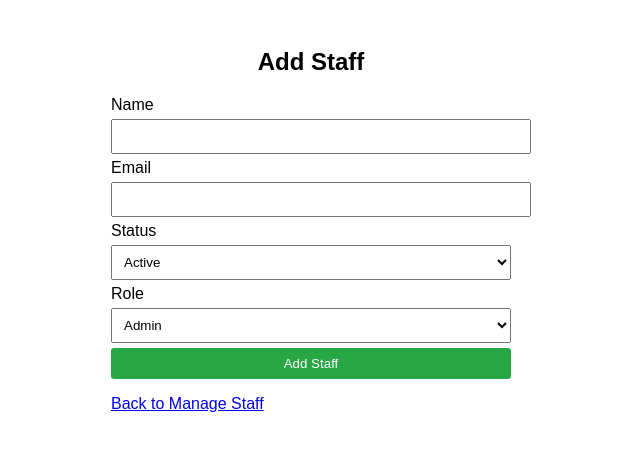
After one commit to junquanlim0729/Online-Cube-Website, a PHP site: page /admin_add_staff.php in a window 1280 px wide. The commit adds this page. Shown: the top 451 px of the page, without its empty margins (329-969 px from the left). Run offline with PHP 8.4, Linux system fonts and the light colour scheme.

Commit message:
07/30 1300

```diff
--- /dev/null
+++ b/Cube-Website/Admin/admin_add_staff.php
@@ -0,0 +1,92 @@
+<?php
+// session_start() is handled by admin_home.php
+require_once 'dataconnection.php';
+
+$messages = [];
+$staff_name = '';
+$staff_email = '';
+$staff_status = 1; // Default to Active
+$staff_role = 'Admin'; // Default to Admin
+
+if ($_SERVER["REQUEST_METHOD"] == "POST" && isset($_POST['submit_add'])) {
+    $staff_name = trim($_POST['staff_name']);
+    $staff_email = trim($_POST['staff_email']);
+    $staff_status = isset($_POST['staff_status']) ? 1 : 0;
+    $staff_role = trim($_POST['staff_role']);
+
+    if (empty($staff_name) || empty($staff_email)) {
+        $messages[] = "Name and email are required.";
+    } elseif (!filter_var($staff_email, FILTER_VALIDATE_EMAIL)) {
+        $messages[] = "Invalid email format.";
+    } else {
+        $check_sql = "SELECT Staff_ID FROM Staff WHERE Staff_Email = ?";
+        $check_stmt = mysqli_prepare($conn, $check_sql);
+        mysqli_stmt_bind_param($check_stmt, "s", $staff_email);
+        mysqli_stmt_execute($check_stmt);
+        mysqli_stmt_store_result($check_stmt);
+        if (mysqli_stmt_num_rows($check_stmt) > 0) {
+            $messages[] = "Email already exists.";
+        } else {
+            $insert_sql = "INSERT INTO Staff (Staff_Name, Staff_Email, Staff_Status, Staff_Role) VALUES (?, ?, ?, ?)";
+            $insert_stmt = mysqli_prepare($conn, $insert_sql);
+            mysqli_stmt_bind_param($insert_stmt, "ssis", $staff_name, $staff_email, $staff_status, $staff_role);
+            if (mysqli_stmt_execute($insert_stmt)) {
+                mysqli_stmt_close($insert_stmt);
+                header("Location: ?page=admin_manage_staff.php&add=success");
+                exit();
+            } else {
+                $messages[] = "Failed to add staff. Please try again.";
+            }
+        }
+        mysqli_stmt_close($check_stmt);
+    }
+}
+
+mysqli_close($conn);
+?>
+
+<!DOCTYPE html>
+<html lang="en">
+<head>
+    <meta charset="utf-8">
+    <meta name="viewport" content="width=device-width, initial-scale=1">
+    <title>Add Staff</title>
+    <style>
+        body { font-family: Arial, sans-serif; padding: 20px; }
+        .container { max-width: 400px; margin: 0 auto; }
+        h2 { text-align: center; }
+        .message { text-align: center; color: #ff0000; }
+        input, select { width: 100%; padding: 8px; margin: 5px 0; }
+        button { width: 100%; padding: 8px; background: #28a745; color: white; border: none; border-radius: 3px; }
+        button:hover { background: #218838; }
+    </style>
+</head>
+<body>
+    <div class="container">
+        <h2>Add Staff</h2>
+        <?php if (!empty($messages)): ?>
+            <div class="message"><?php echo $messages[0]; ?></div>
+        <?php endif; ?>
+
+        <form method="POST" action="">
+            <label>Name</label>
+            <input type="text" name="staff_name" value="<?php echo htmlspecialchars($staff_name); ?>" required><br>
+            <label>Email</label>
+            <input type="email" name="staff_email" value="<?php echo htmlspecialchars($staff_email); ?>" required><br>
+            <label>Status</label>
+            <select name="staff_status">
+                <option value="1" <?php echo $staff_status ? 'selected' : ''; ?>>Active</option>
+                <option value="0" <?php echo !$staff_status ? 'selected' : ''; ?>>Blocked</option>
+            </select><br>
+            <label>Role</label>
+            <select name="staff_role">
+                <option value="Admin" <?php echo $staff_role === 'Admin' ? 'selected' : ''; ?>>Admin</option>
+                <option value="Super Admin" <?php echo $staff_role === 'Super Admin' ? 'selected' : ''; ?>>Super Admin</option>
+            </select><br>
+            <button type="submit" name="submit_add">Add Staff</button>
+        </form>
+
+        <p><a href="?page=admin_manage_staff.php">Back to Manage Staff</a></p>
+    </div>
+</body>
+</html>
--- a/Cube-Website/Admin/admin_dashboard.php
+++ b/Cube-Website/Admin/admin_dashboard.php
@@ -0,0 +1,2 @@
+<h2>Admin Dashboard</h2>
+<p>Welcome to your dashboard. Overview statistics or widgets can be added here.</p>
```
Also changed, not shown: Cube-Website/Admin/admin_edit_staff.php (added, +89 -0 lines), Cube-Website/Admin/admin_home.php (+7 -9 lines), Cube-Website/Admin/admin_manage_staff.php (added, +53 -0 lines), Cube-Website/Admin/admin_menu.php (+7 -7 lines), Cube-Website/Admin/admin_staff_page.html (deleted).
